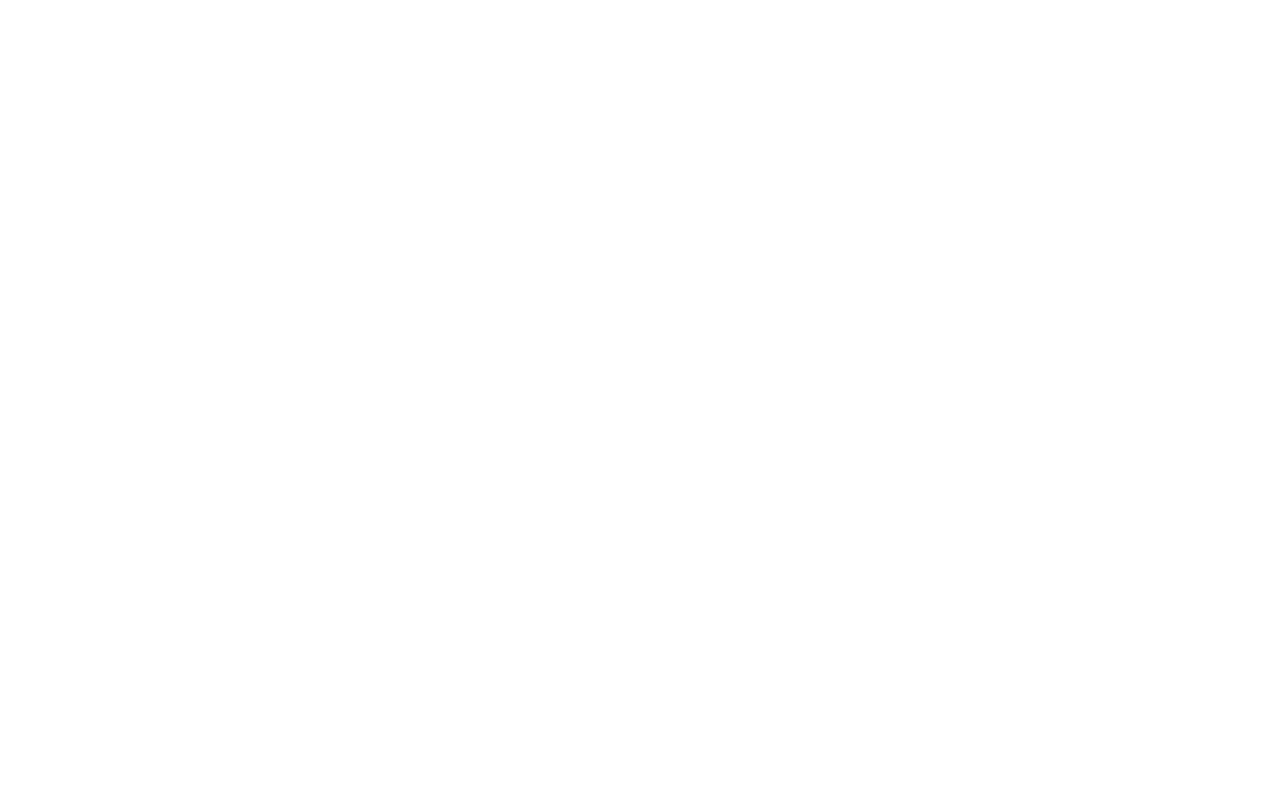
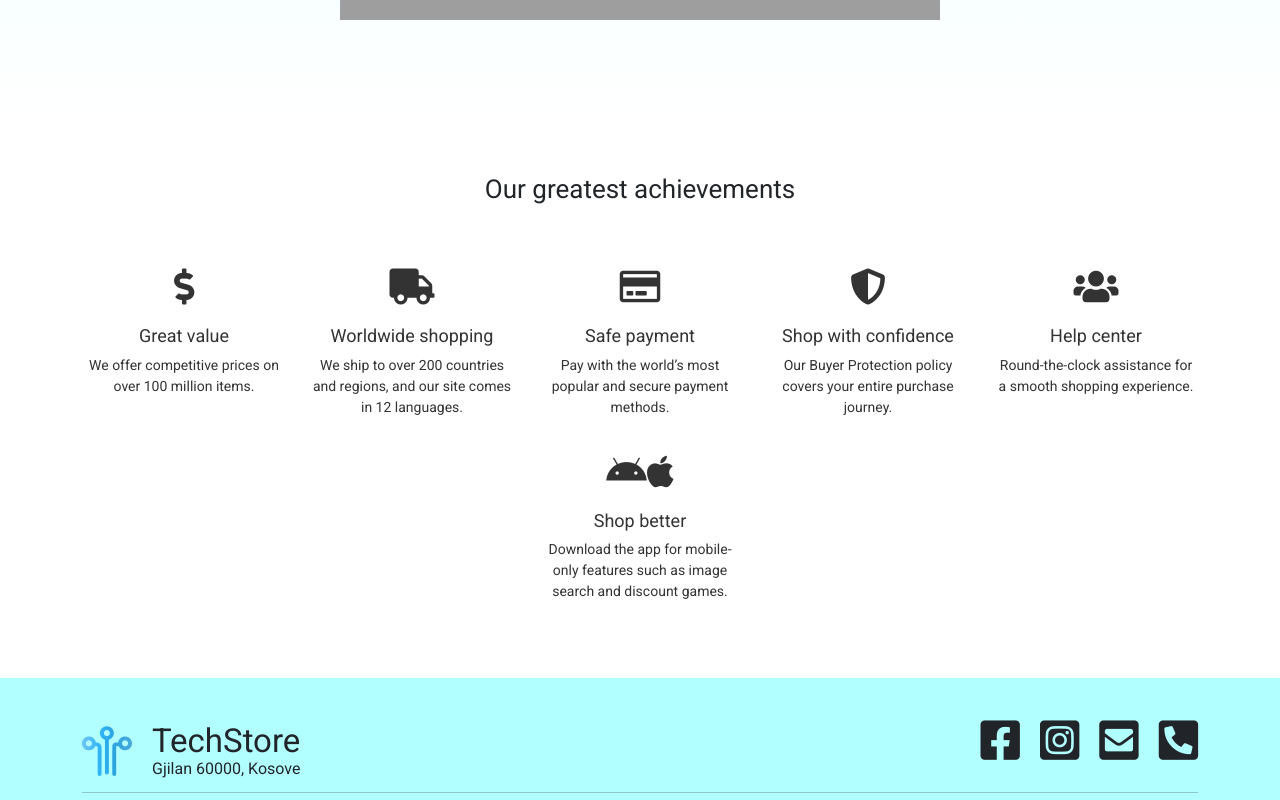
Before and after one commit to ErmalMilazimi/Techstore, a Vue app in the folder client/: page /AboutUs in a window 1280 px wide. Shown: the part 1080-1880 px from the top of the page. Before the commit the page ends 800 px from the top, so only its background shows below. Built offline with nearby package versions, Linux system fonts and the light colour scheme; grey boxes are pictures that could not be loaded.

Commit message:
Aboutus page added

```diff
--- /dev/null
+++ b/client/src/components/AboutUsCmp.vue
@@ -0,0 +1,92 @@
+<template>
+  <div class="container aboutUsView-container">
+    <div class="aboutUsView-title">Our greatest achievements</div>
+    <div
+      class="
+        aboutUsView
+        d-flex
+        justify-content-around
+        align-items-baseline
+        flex-wrap
+      "
+    >
+      <div class="aboutUsView-cards">
+        <i class="fas fa-dollar-sign"></i>
+        <h4>Great value</h4>
+        <p>We offer competitive prices on over 100 million items.</p>
+      </div>
+      <div class="aboutUsView-cards">
+        <i class="fas fa-truck"></i>
+        <h4>Worldwide shopping</h4>
+        <p>
+          We ship to over 200 countries and regions, and our site comes in 12
+          languages.
+        </p>
+      </div>
+      <div class="aboutUsView-cards">
+        <i class="far fa-credit-card"></i>
+        <h4>Safe payment</h4>
+        <p>Pay with the world’s most popular and secure payment methods.</p>
+      </div>
+      <div class="aboutUsView-cards">
+        <i class="fas fa-shield-alt"></i>
+        <h4>Shop with confidence</h4>
+        <p>Our Buyer Protection policy covers your entire purchase journey.</p>
+      </div>
+      <div class="aboutUsView-cards">
+        <i class="fas fa-users"></i>
+        <h4>Help center</h4>
+        <p>Round-the-clock assistance for a smooth shopping experience.</p>
+      </div>
+      <div class="aboutUsView-cards">
+        <div>
+          <i class="fab fa-android"></i>
+          <i class="fab fa-apple"></i>
+        </div>
+        <h4>Shop better</h4>
+        <p>
+          Download the app for mobile-only features such as image search and
+          discount games.
+        </p>
+      </div>
+    </div>
+  </div>
+</template>
+<script>
+export default {
+  name: "AbutUsCmp",
+};
+</script>
+<style scoped>
+.aboutUsView-container {
+  padding: 50px 0;
+}
+.aboutUsView-title {
+  text-align: center;
+  font-size: 26px;
+  margin: 0 0 50px 0;
+}
+.aboutUsView-cards {
+  width: 200px;
+  text-align: center;
+  margin: 10px;
+  color: #333;
+  transition: color 0.2s;
+}
+.aboutUsView-cards:hover {
+  color: #2da4df;
+}
+.aboutUsView-cards.active {
+  color: #2da4df;
+}
+.aboutUsView-cards i {
+  font-size: 36px;
+  margin-bottom: 20px;
+}
+.aboutUsView-cards h4 {
+  font-size: 18px;
+}
+.aboutUsView-cards p {
+  font-size: 14px;
+}
+</style>
--- a/client/src/components/Product.vue
+++ b/client/src/components/Product.vue
@@ -8,7 +8,7 @@
       <p class="desc">
         {{ description }}
       </p>
-      <p>{{ price.toFixed(2) }}€</p>
+      <p class="price">{{ price.toFixed(2) }}€</p>
     </div>
   </router-link>
 </template>
@@ -30,6 +30,7 @@
 .product {
   color: #000;
   text-decoration: none;
+  margin: 5px;
   width: 200px;
   height: 350px;
   display: flex;
@@ -46,15 +47,15 @@
 .imageContainer {
   position: relative;
   width: 100%;
-  height: 70%;
+  height: 60%;
   overflow: hidden;
 }
 .imageContainer img {
   position: absolute;
   top: 50%;
   left: 50%;
-  max-width: 100%;
-  max-height: 100%;
+  max-width: 90%;
+  max-height: 90%;
   transform: translate(-50%, -50%) scale(1);
   transition: transform 0.2s ease;
 }
@@ -62,8 +63,10 @@
   transform: translate(-50%, -50%) scale(1.2);
 }
 .textContainer {
-  height: 22%;
   padding: 0 10px 10px 10px;
+  height: 40%;
+  display: flex;
+  flex-direction: column;
 }
 .textContainer h4 {
   font-size: 17px;
@@ -73,11 +76,12 @@
 .textContainer p {
   font-size: 14px;
   margin: 0;
-  margin-left: -3px;
-  height: 20px;
   text-overflow: ellipsis;
   overflow: hidden;
   white-space: pre;
+}
+.textContainer .price {
+  margin: auto 0 0 0;
 }
 
 @media only screen and (max-width: 992px) {
--- a/client/src/views/About.vue
+++ b/client/src/views/About.vue
@@ -1,5 +1,22 @@
 <template>
-  <div class="about">
-    <h1>This is an about page</h1>
-  </div>
+  <Header secondHeader="secondHeader" backgroundUrl="secondBanner.jpg" />
+  <AboutUsHome />
+  <AboutUsCmp />
+  <Footer />
 </template>
+
+<script>
+import Header from "@/components/Header.vue";
+import AboutUsHome from "@/components/AboutUsHome.vue";
+import Footer from "@/components/Footer.vue";
+import AboutUsCmp from "../components/AboutUsCmp.vue";
+export default {
+  name: "Home",
+  components: {
+    Header,
+    AboutUsHome,
+    Footer,
+    AboutUsCmp,
+  },
+};
+</script>
```
